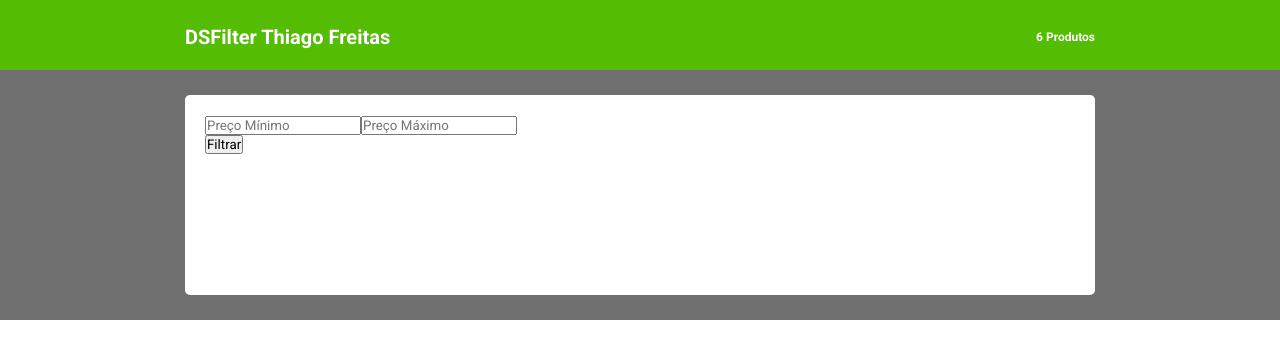
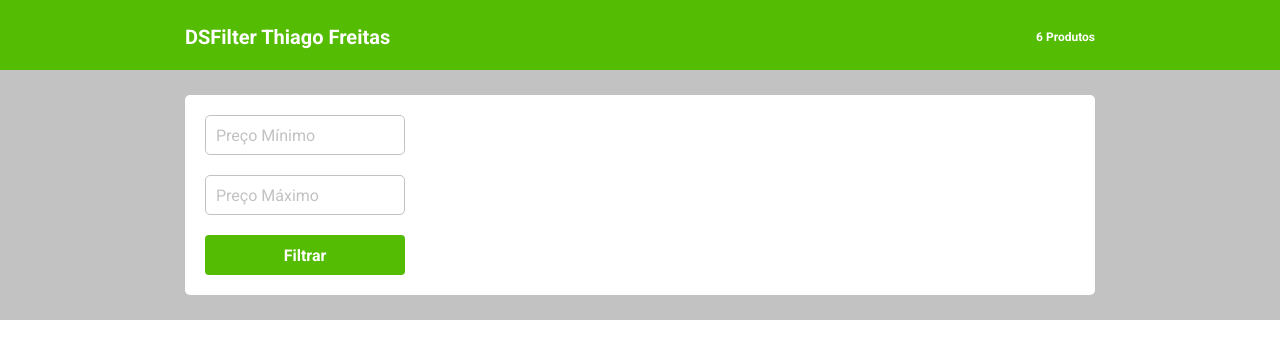
Before and after one commit to Tleofreitas/DSFilter, a React app: page / in a window 1280 px wide. Shown: the top 358 px of the page. Built offline with nearby package versions, Linux system fonts and the light colour scheme; the HTML template or start-up script is replaced by a standard one.

Commit message:
Layout da Pesquisa terminado

```diff
--- a/src/components/Body/styles.css
+++ b/src/components/Body/styles.css
@@ -1,3 +1,3 @@
 .body-section {
-    background-color: var(--color-bg-tertiary);
+    background-color: var(--color-bg-four);
 }
--- a/src/components/Search/index.tsx
+++ b/src/components/Search/index.tsx
@@ -4,10 +4,10 @@ export default function Search() {
     return (
         <>
             <div className="searchSection">
-                <form className="searchUserF">
-                    <input className="searchUser" placeholder="Preço Mínimo"
+                <form className="searchProdF">
+                    <input className="searchProd" placeholder="Preço Mínimo"
                     />
-                    <input className="searchUser" placeholder="Preço Máximo"
+                    <input className="searchProd" placeholder="Preço Máximo"
                     />
                     <div className="dflex mt25">
                         <button className="buttonSub">
--- a/src/components/Search/styles.css
+++ b/src/components/Search/styles.css
@@ -4,3 +4,41 @@
     padding: 20px;
     height: 200px;
 }
+
+.searchProdF input:focus {
+    outline: none;
+}
+
+.searchProdF {
+    display: flex;
+    flex-direction: column;
+}
+
+.searchProd {
+    height: 40px;
+    width: 200px;
+    border-radius: 5px;
+    padding: 10px;
+    font-size: 16px;
+    border: 1px solid var(--color-font-four);
+    margin-bottom: 20px;
+}
+
+.searchProd::placeholder {
+    color: var(--color-font-four);
+}
+
+.buttonSub {
+    border-radius: 4px;
+    background-color: var(--color-bg-primary);
+    color: var(--color-font-secondary);
+    padding: 10px;
+    height: 40px;
+    width: 200px;
+    font-size: 16px;
+    font-weight: 700;
+    /* display: flex;
+    align-items: center;
+    justify-content: center; */
+    border: none;
+}
--- a/src/index.css
+++ b/src/index.css
@@ -4,10 +4,12 @@
     --color-bg-primary: #55BC04;
     --color-bg-secondary: white;
     --color-bg-tertiary: #6F6F6F;
+    --color-bg-four: #c2c2c2;
 
     --color-font-primary: #55BC04;
     --color-font-secondary: white;
     --color-font-tertiary: #6F6F6F;
+    --color-font-four: #c2c2c2;
 }
 
 * {
```
